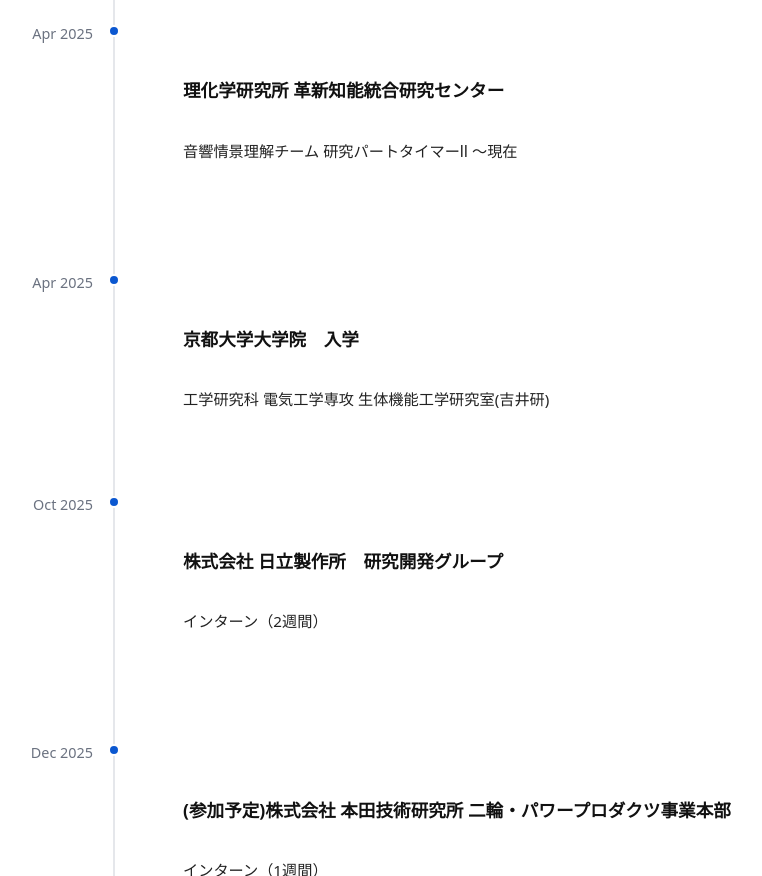
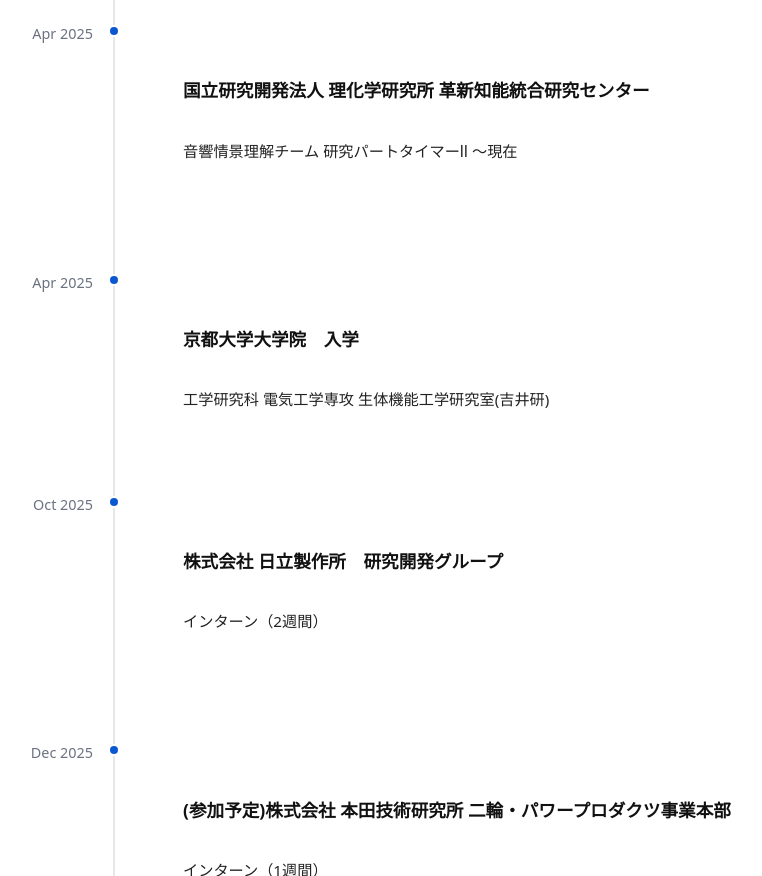
Before and after one commit to NiheiRyunosuke/NiheiRyunosuke.github.io, a plain HTML site: page index.html in a window 1280 px wide. Shown: the part 1230-2106 px from the top of the page, without its empty margins (313-1075 px from the left). Drawn offline with Linux system fonts and the light colour scheme.

Commit message:
Update organization name in index.html

```diff
--- a/index.html
+++ b/index.html
@@ -69,7 +69,7 @@
   	  <span class="dot" aria-hidden="true"></span>
       <span class="badge">Apr 2025</span>
       <div class="entry">
-        <h3>理化学研究所 革新知能統合研究センター</h3>
+        <h3>国立研究開発法人 理化学研究所 革新知能統合研究センター</h3>
         <p>音響情景理解チーム 研究パートタイマーⅡ 〜現在</p>
       </div>
     </li>
```
